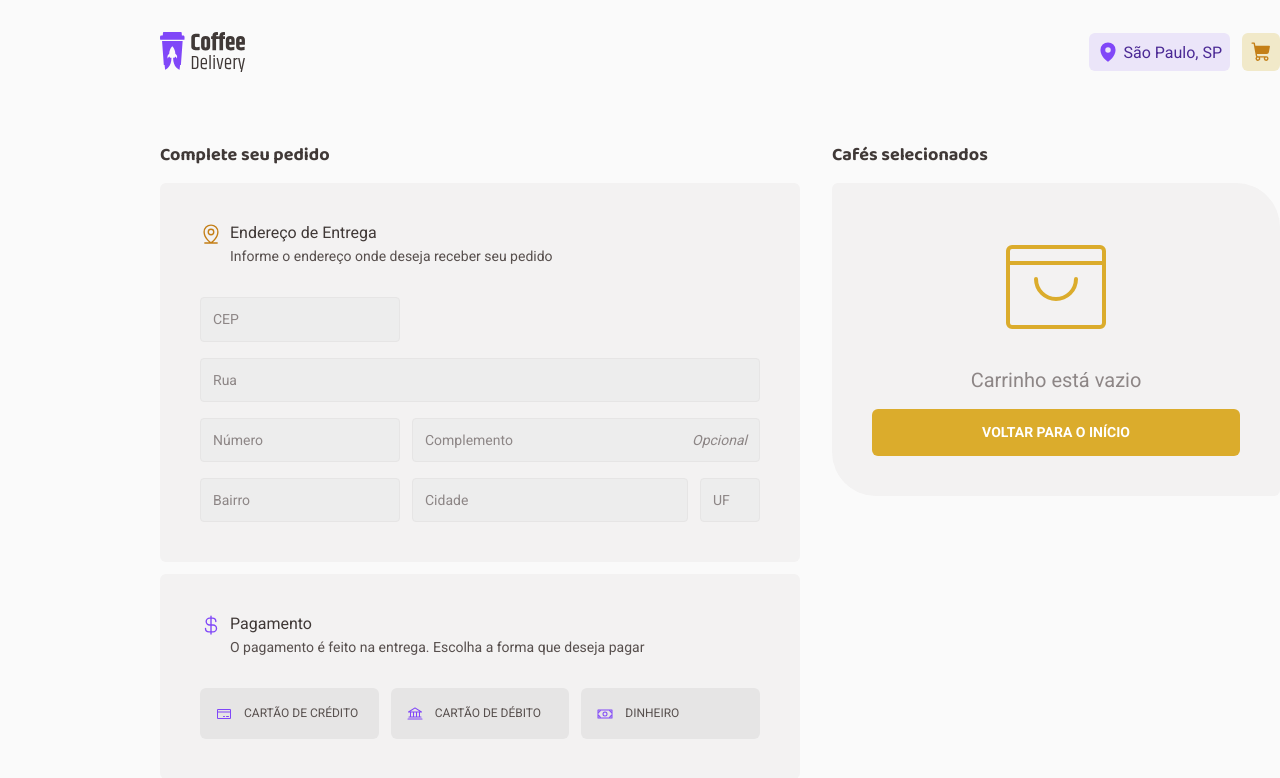
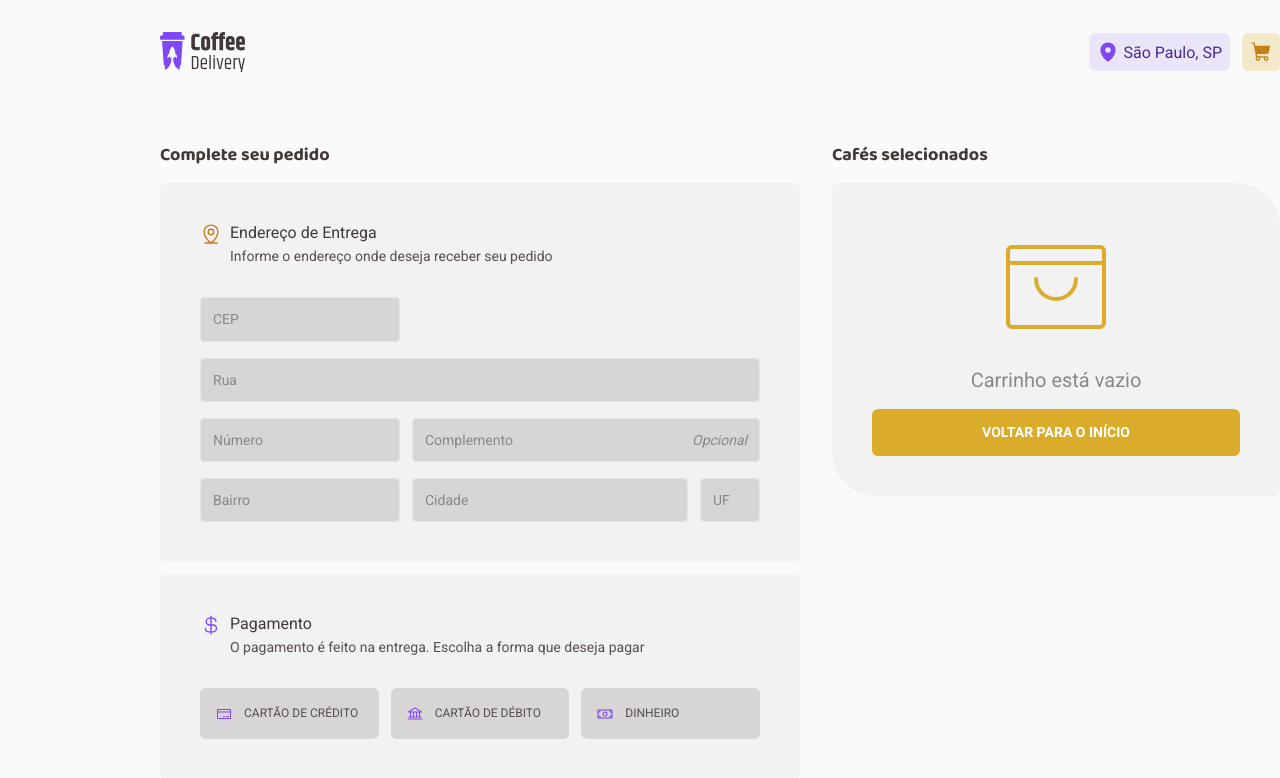
Before and after one commit to glmchalita/coffee-delivery, a React (Vite) app: page /checkout in a window 1280 px wide. Shown: the top 778 px of the page. Built offline with nearby package versions, Linux system fonts and the light colour scheme.

Commit message:
style: add shadow-box to focus-visible

```diff
--- a/src/components/Header/styles.ts
+++ b/src/components/Header/styles.ts
@@ -48,6 +48,10 @@ export const HeaderAside = styled.aside`
 
     position: relative;
 
+    &:focus-visible {
+      box-shadow: 0 0 0 2px ${({ theme }) => theme.color['yellow-500']};
+    }
+
     span {
       font: ${({ theme }) => theme.font['text-s']};
       color: ${({ theme }) => theme.color.white};
--- a/src/pages/Checkout/styles.ts
+++ b/src/pages/Checkout/styles.ts
@@ -56,6 +56,15 @@ export const DeliveryCard = styled(BaseCard)`
       'neighborhood city state';
     grid-template-columns: 200px 1fr 60px;
     grid-gap: 16px 12px;
+
+    &:disabled label {
+      background-color: ${({ theme }) => theme.color['gray-500']};
+      cursor: not-allowed;
+
+      input {
+        cursor: not-allowed;
+      }
+    }
   }
 `
 
@@ -67,6 +76,11 @@ export const PaymentOptions = styled.div`
     align-items: center;
     gap: 0.75rem;
     border: 0;
+
+    &:disabled label {
+      background-color: ${({ theme }) => theme.color['gray-500']};
+      cursor: not-allowed;
+    }
   }
 `
 export const OrderContainer = styled.div``
--- a/src/styles/global.ts
+++ b/src/styles/global.ts
@@ -1,6 +1,12 @@
 import { createGlobalStyle } from 'styled-components'
 
 export const GlobalStyle = createGlobalStyle`
+  :focus-visible {
+    outline: transparent;
+    box-shadow: 0 0 0 2px ${({ theme }) => theme.color['purple-500']};
+    border-radius: 6px;
+  }
+
     * {
     margin: 0;
     padding: 0;
```
